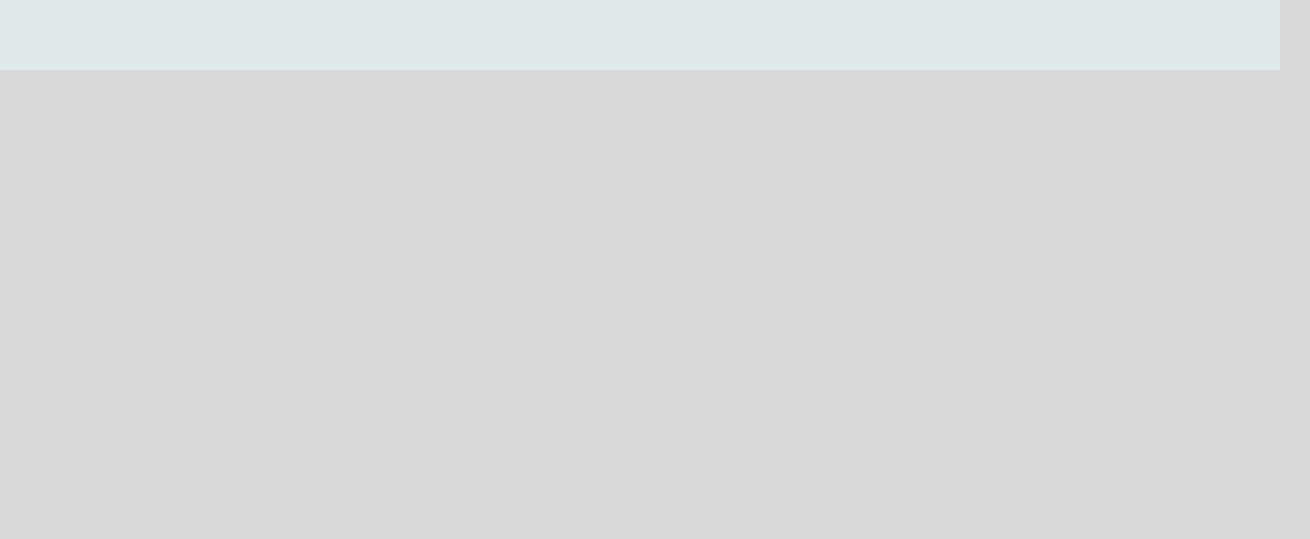
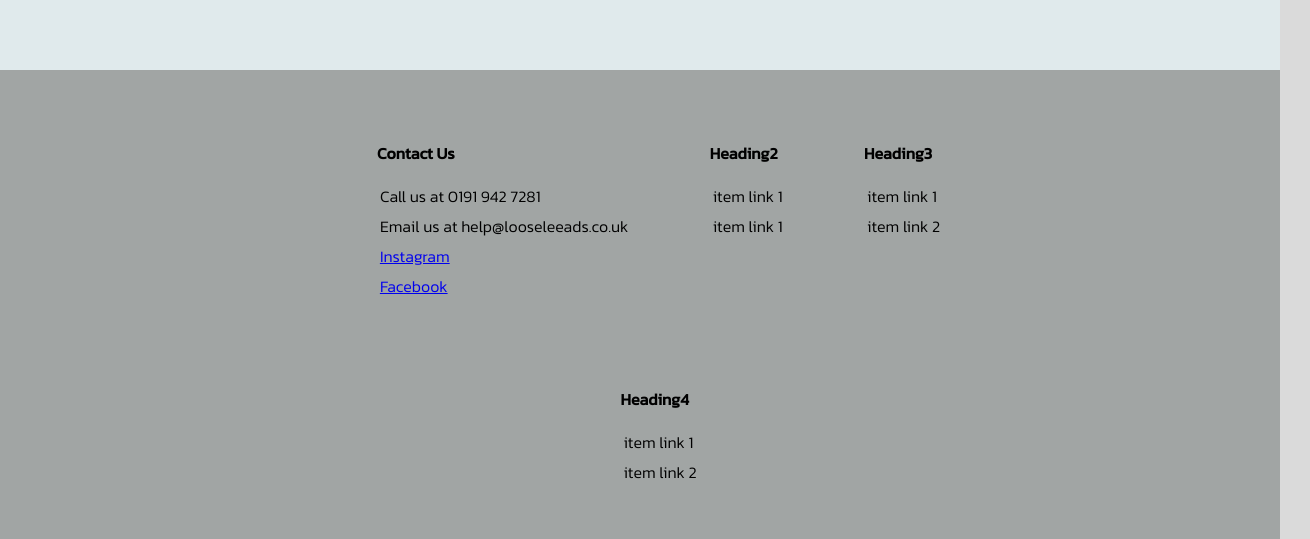
Before and after one commit to aj11routl/react-loose-leads, a React (Create React App) app: page /landing in a window 1280 px wide. Shown: the part 1334-1873 px from the top of the page, 1310 px wide, since content can reach past the window. Before the commit the page ends 1444 px from the top, so only its background shows below. Built offline with nearby package versions, Linux system fonts and the light colour scheme.

Commit message:
implement basic footer

```diff
--- a/src/components/FooterComp.js
+++ b/src/components/FooterComp.js
@@ -2,10 +2,54 @@ import logo from "../images/logo-short.JPG";
 import { Link } from "react-router-dom";
 import "./components.css";
 
-import NavbarComp from "./NavbarComp.js";
-
 function FooterComp() {
-  return <div className="footer"></div>;
+  return (
+    <div className="footer">
+      <div className="footer-directory">
+        <div className="footer-directory-column">
+          <ul className="footer-directory-category">
+            <h3>Contact Us</h3>
+            <li className="footer-list-item">Call us at 0191 942 7281</li>
+            <li className="footer-list-item">
+              Email us at help@looseleeads.co.uk
+            </li>
+            <li className="footer-list-item">
+              <a href="https://www.instagram.com/looseleadsdogwalking/?hl=en">
+                Instagram
+              </a>
+            </li>
+            <li className="footer-list-item">
+              <a href="https://www.facebook.com/people/Loose-Leads-Dog-Walking">
+                Facebook
+              </a>
+            </li>
+          </ul>
+        </div>
+        <div className="footer-directory-column">
+          <ul className="footer-directory-category">
+            <h3>Heading2</h3>
+            <li className="footer-list-item">item link 1</li>
+            <li className="footer-list-item">item link 1</li>
+          </ul>
+        </div>
+        <div className="footer-directory-column">
+          <ul className="footer-directory-category">
+            <h3>Heading3</h3>
+            <li className="footer-list-item">item link 1</li>
+            <li className="footer-list-item">item link 2</li>
+          </ul>
+        </div>
+        <div className="footer-directory-column">
+          <ul className="footer-directory-category">
+            <h3>Heading4</h3>
+            <li className="footer-list-item">item link 1</li>
+            <li className="footer-list-item">item link 2</li>
+          </ul>
+        </div>
+      </div>
+    </div>
+  );
+  // Headings: sitemap (links to each page), contact us (phone, email, socials), social media (facebook, instagram, tiktok)
 }
 
 export default FooterComp;
--- a/src/components/components.css
+++ b/src/components/components.css
@@ -13,17 +13,40 @@
 }
 
 .footer {
-  text-align: center;
-  background: var(--backcolour);
-  vertical-align: bottom;
-  position: relative;
+  width: fill;
+  background: #a1a5a4;
   padding: 20px;
 }
 
-.footer-directory-heading > .footer-directory-list {
-  color: red;
+.footer-directory {
+  background-color: #a1a5a4;
+  align-self: center;
+  margin: auto;
+  max-width: 60vw;
+}
+
+.footer-directory-column {
+  background-color: #a1a5a4;
+  padding: 10px;
+  padding: 1.5vw;
+  vertical-align: top;
+  text-align: start;
+  display: inline-flex;
+}
+
+.footer-directory-category {
+  text-align: start;
+  float: left;
+}
+
+.footer-directory-category > li {
+  padding: 3px;
+}
+
+.footer-list-item {
+  list-style-type: none;
   font-family: Kanit-Light;
-  font-size: small;
+  font-size: medium;
   font-weight: 300;
 }
 
@@ -51,19 +74,6 @@
   height: 5px;
   background-color: transparent;
   border-radius: 10%;
-}
-
-.navbar {
-  z-index: 11;
-  width: 100%;
-  box-sizing: border-box;
-  align-content: center;
-  align-items: center;
-  text-align: center;
-  padding: 10px;
-  background-color: #68ae9f;
-  box-shadow: 0 2px 2px 0 rgba(0, 0, 0, 0.4);
-  position: relative;
 }
 
 .navbar {
```
